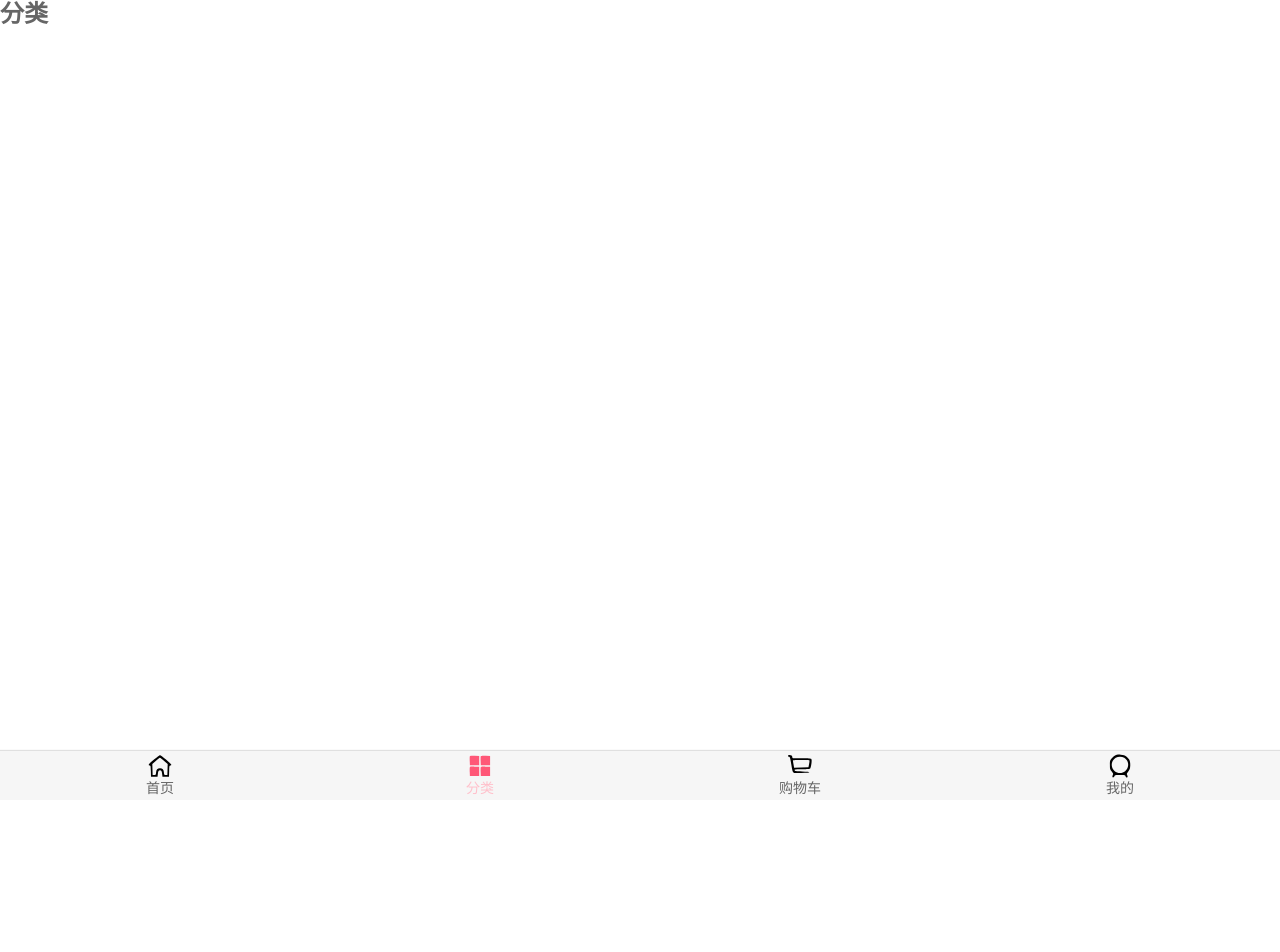
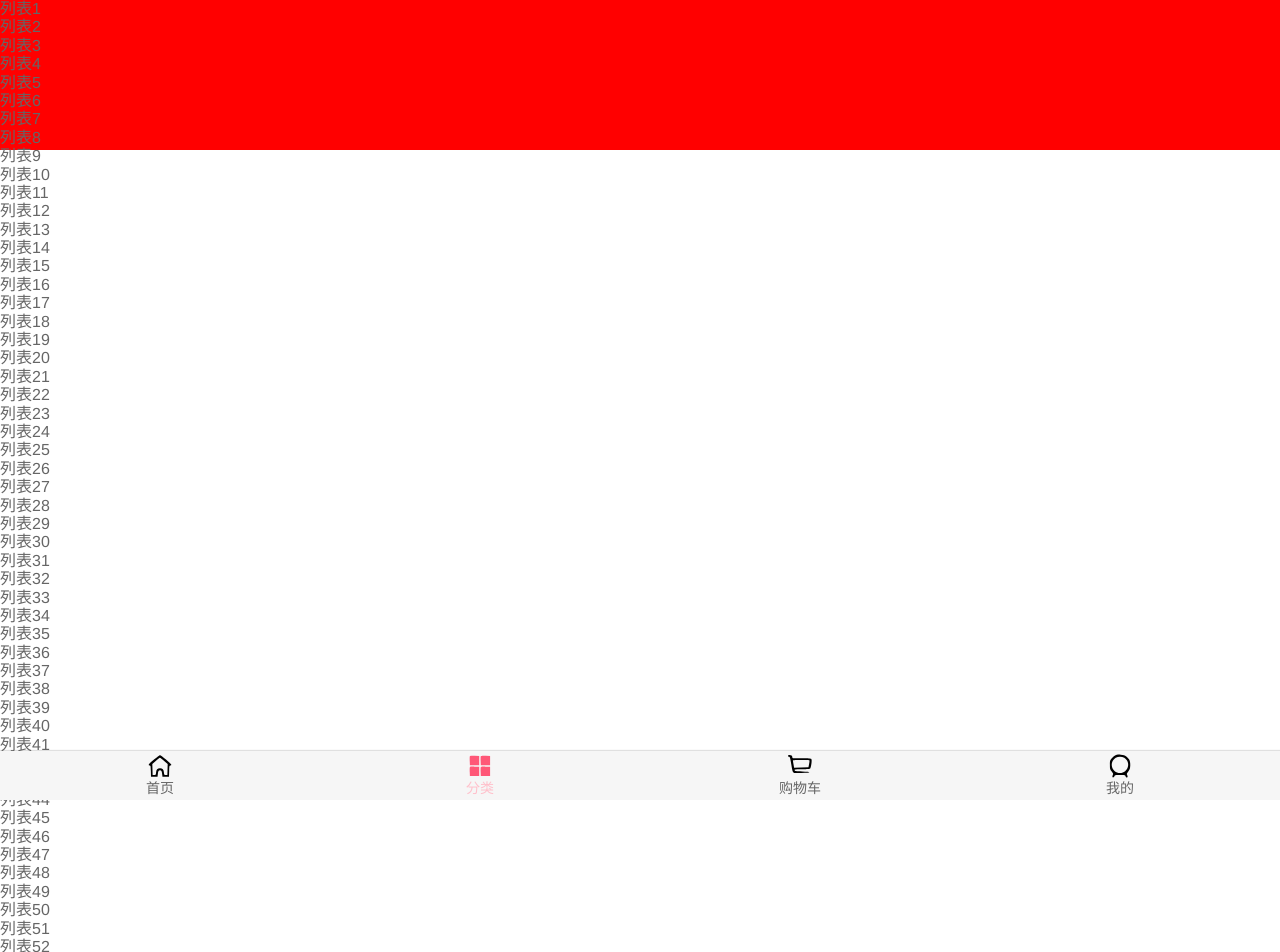
Before and after one commit to wuyuzhen11/supermall, a Vue app: page /category in a window 1280 px wide. Shown: the top 952 px of the page. Before the commit the page ends 800 px from the top, so only its background shows below. Built offline with nearby package versions, Linux system fonts and the light colour scheme.

Commit message:
上拉加载

```diff
--- a/package.json
+++ b/package.json
@@ -9,6 +9,7 @@
   },
   "dependencies": {
     "axios": "^0.23.0",
+    "better-scroll": "^2.4.2",
     "core-js": "^3.6.5",
     "vue": "^2.6.11",
     "vue-router": "^3.5.2"
--- /dev/null
+++ b/src/common/utils.js
@@ -0,0 +1,10 @@
+//防抖动函数
+export function debounce(func,delay){
+  let timer = null
+  return function (...args){
+    if (timer) clearTimeout(timer)
+    timer = setTimeout(()=>{
+      func.apply(this,args);
+    },delay)
+  }
+}
--- /dev/null
+++ b/src/components/common/scroll/Scroll.vue
@@ -0,0 +1,79 @@
+<template>
+  <div ref="wrapper" class="wrapper" >
+    <div class="content">
+      <slot></slot>
+    </div>
+
+  </div>
+
+</template>
+
+<script>
+  import BScroll from "better-scroll";
+  import ObserveDOM from '@better-scroll/observe-dom'
+
+  BScroll.use(ObserveDOM)
+  export default {
+    name: "Scroll",
+    props:{
+      probeType:{
+        type:Number,
+        default:0
+      },
+      pullUpLoad:{
+        type:Boolean,
+        default: false
+      }
+    },
+    data(){
+      return {
+        scroll:null
+      }
+    },
+    mounted() {
+      //创建对象
+      this.scroll=new BScroll(this.$refs.wrapper,{
+        observeDOM:true,
+        click:true,
+        probeType: this.probeType,
+        pullUpLoad: this.pullUpLoad
+      })
+
+      this.scroll.scrollTo(0,0)
+      //监听滚动的位置
+      if (this.probeType===2||this.probeType===3){
+        this.scroll.on('scroll',(position)=>{
+          // console.log(position);
+          this.$emit('scroll',position)
+        })
+      }
+      //上拉监听事件
+      if (this.pullUpLoad){
+        this.scroll.on('pullingUp',()=>{
+          this.$emit('pullingUp')
+        })
+      }
+    },
+    methods:{
+      scrollTo(x,y,time=300){
+        this.scroll && this.scroll.scrollTo() && this.scroll.scrollTo(x,y,time)
+      },
+      finishPullUp(){
+        this.scroll && this.scroll.finishPullUp() && this.scroll.finishPullUp();
+      },
+      refresh(){
+        console.log("----------");
+        this.scroll && this.scroll.refresh() && this.scroll.refresh()
+      }
+    }
+  }
+</script>
+
+<style scoped>
+  .wrapper{
+    position: absolute;
+    left: 0;
+    top: 0;
+    overflow: hidden;
+  }
+</style>
--- /dev/null
+++ b/src/components/content/backTop/BackTop.vue
@@ -0,0 +1,25 @@
+<template>
+  <div class="back-top">
+    <img src="~assets/img/common/top.png" alt="">
+  </div>
+</template>
+
+<script>
+export default {
+  name: "BackTop",
+  methods:{
+  }
+}
+</script>
+
+<style scoped>
+  .back-top{
+    position: fixed;
+    right: 8px;
+    bottom: 55px;
+  }
+  .back-top img{
+    width: 43px;
+    height: 43px;
+  }
+</style>
--- a/src/components/content/goods/GoodsList.vue
+++ b/src/components/content/goods/GoodsList.vue
@@ -1,6 +1,6 @@
 <template>
   <div class="goods">
-    <goods-list-item v-for="item in goods" :key="item" :goods-item="item"></goods-list-item>
+    <goods-list-item v-for="(item,index) in goods" :key="index" :goods-item="item"></goods-list-item>
   </div>
 </template>
 
--- a/src/components/content/goods/GoodsListItem.vue
+++ b/src/components/content/goods/GoodsListItem.vue
@@ -1,6 +1,6 @@
 <template>
   <div class="goods-item">
-    <img :src="goodsItem.show.img" alt="">
+    <img :src="goodsItem.show.img" alt="" @load="imageLoad">
     <div class="goods-info">
       <p>{{goodsItem.title}}</p>
       <span class="price">{{goodsItem.price}}</span>
@@ -18,6 +18,11 @@ export default {
       default() {
         return {};
       }
+    }
+  },
+  methods:{
+    imageLoad(){
+      this.$bus.$emit('itemImageLoad')
     }
   }
 }
--- a/src/main.js
+++ b/src/main.js
@@ -3,6 +3,7 @@ import App from './App.vue'
 import router from "./router";
 
 Vue.config.productionTip = false
+Vue.prototype.$bus= new Vue()
 
 new Vue({
   render: h => h(App),
--- a/src/views/category/Category.vue
+++ b/src/views/category/Category.vue
@@ -1,13 +1,141 @@
 <template>
-  <h2>分类</h2>
+  <div class="wrapper">
+    <ul class="content">
+      <li>列表1</li>
+      <li>列表2</li>
+      <li>列表3</li>
+      <li>列表4</li>
+      <li>列表5</li>
+      <li>列表6</li>
+      <li>列表7</li>
+      <li>列表8</li>
+      <li>列表9</li>
+      <li>列表10</li>
+      <li>列表11</li>
+      <li>列表12</li>
+      <li>列表13</li>
+      <li>列表14</li>
+      <li>列表15</li>
+      <li>列表16</li>
+      <li>列表17</li>
+      <li>列表18</li>
+      <li>列表19</li>
+      <li>列表20</li>
+      <li>列表21</li>
+      <li>列表22</li>
+      <li>列表23</li>
+      <li>列表24</li>
+      <li>列表25</li>
+      <li>列表26</li>
+      <li>列表27</li>
+      <li>列表28</li>
+      <li>列表29</li>
+      <li>列表30</li>
+      <li>列表31</li>
+      <li>列表32</li>
+      <li>列表33</li>
+      <li>列表34</li>
+      <li>列表35</li>
+      <li>列表36</li>
+      <li>列表37</li>
+      <li>列表38</li>
+      <li>列表39</li>
+      <li>列表40</li>
+      <li>列表41</li>
+      <li>列表42</li>
+      <li>列表43</li>
+      <li>列表44</li>
+      <li>列表45</li>
+      <li>列表46</li>
+      <li>列表47</li>
+      <li>列表48</li>
+      <li>列表49</li>
+      <li>列表50</li>
+      <li>列表51</li>
+      <li>列表52</li>
+      <li>列表53</li>
+      <li>列表54</li>
+      <li>列表55</li>
+      <li>列表56</li>
+      <li>列表57</li>
+      <li>列表58</li>
+      <li>列表59</li>
+      <li>列表60</li>
+      <li>列表61</li>
+      <li>列表62</li>
+      <li>列表63</li>
+      <li>列表64</li>
+      <li>列表65</li>
+      <li>列表66</li>
+      <li>列表67</li>
+      <li>列表68</li>
+      <li>列表69</li>
+      <li>列表70</li>
+      <li>列表71</li>
+      <li>列表72</li>
+      <li>列表73</li>
+      <li>列表74</li>
+      <li>列表75</li>
+      <li>列表76</li>
+      <li>列表77</li>
+      <li>列表78</li>
+      <li>列表79</li>
+      <li>列表80</li>
+      <li>列表81</li>
+      <li>列表82</li>
+      <li>列表83</li>
+      <li>列表84</li>
+      <li>列表85</li>
+      <li>列表86</li>
+      <li>列表87</li>
+      <li>列表88</li>
+      <li>列表89</li>
+      <li>列表90</li>
+      <li>列表91</li>
+      <li>列表92</li>
+      <li>列表93</li>
+      <li>列表94</li>
+      <li>列表95</li>
+      <li>列表96</li>
+      <li>列表97</li>
+      <li>列表98</li>
+      <li>列表99</li>
+      <li>列表100</li>
+    </ul>
+  </div>
+
 </template>
 
 <script>
+  import BScroll from 'better-scroll'
+
   export default {
-    name: "Category"
+    name: "Category",
+    data(){
+      return{
+        scroll:null
+      }
+    },
+    mounted() {
+      this.scroll = new BScroll(document.querySelector('.wrapper'),{
+        probeType:3,
+        pullUpLoad:true
+      })
+
+      this.scroll.on('scroll',(position)=>{
+        console.log(position);
+      })
+
+      this.scroll.on('pullingUp',()=>{
+
+      })
+    }
   }
 </script>
 
 <style scoped>
-
+  .wrapper{
+    height: 150px;
+    background-color: red;
+  }
 </style>
--- a/src/views/home/Home.vue
+++ b/src/views/home/Home.vue
@@ -3,6 +3,13 @@
     <nav-bar class="home-nav">
       <div slot="center">购物车</div>
     </nav-bar>
+    <scroll class="homeBsContent"
+            ref="scroll"
+            :probe-type="3"
+            @scroll="contentScroll"
+            :pull-up-load="true"
+            @pullingUp="loadMore"
+    >
       <home-swiper :banners="banners"/>
       <recommend-view :recommends="recommends"/>
       <feature-view :goods="goods.pop.list"/>
@@ -11,6 +18,8 @@
                    @tabClick="tabClick"
       />
       <goods-list :goods="goods[currentType].list"/>
+    </scroll>
+    <back-top @click.native="backClick" v-show="isShowBackTop"/>
   </div>
 </template>
 
@@ -22,8 +31,11 @@
   import NavBar from "components/common/navbar/NavBar";
   import TabControl from "components/content/tabControl/TabControl";
   import GoodsList from "components/content/goods/GoodsList";
+  import Scroll from "components/common/scroll/Scroll";
+  import BackTop from "components/content/backTop/BackTop";
 
   import {getHomeMultidata,getHomeGoods} from "network/home";
+  import {debounce} from "common/utils";
   export default {
     name: "Home",
     components:{
@@ -32,7 +44,9 @@
       RecommendView,
       FeatureView,
       TabControl,
-      GoodsList
+      GoodsList,
+      Scroll,
+      BackTop
     },
     data(){
       return{
@@ -43,7 +57,8 @@
           'new':{page:0,list:[]},
           'sell':{page:0,list:[]},
         },
-        currentType:'pop'
+        currentType:'pop',
+        isShowBackTop:false
       }
     },
     created() {
@@ -57,6 +72,11 @@
       this.getHomeGoods('pop')
       this.getHomeGoods('new')
       this.getHomeGoods('sell')
+      //监听item中图片加载完成
+      /*this.$bus.$on('itemImageLoad',()=>{
+        this.$refs.scroll && this.$refs.scroll.refresh()
+      })*/
+
     },
     methods:{
       /**
@@ -75,6 +95,16 @@
             break
         }
       },
+      backClick(){
+        this.$refs.scroll.scrollTo(0,0)
+      },
+      contentScroll(position){
+        this.isShowBackTop=(-position.y>1000)?true:false
+      },
+      loadMore(){
+        this.getHomeGoods(this.currentType)
+      },
+
       /**
        * 网络请求
        * @param type
@@ -86,6 +116,15 @@
           this.goods[type].page+=1
         })
       }
+    },
+    mounted() {
+      //防抖动
+      if (this.$refs.scroll){
+        const refresh = debounce(this.$refs.scroll.refresh,500)
+        this.$bus.$on('itemImageLoad',()=>{
+          refresh()
+        })
+      }
     }
   }
 </script>
@@ -93,6 +132,8 @@
 <style scoped>
   #home{
     padding-top: 44px;
+    height: 100vh;
+    position: relative;
   }
   .home-nav{
     background-color: var(--color-tint);
@@ -108,4 +149,16 @@
     top: 44px;
     z-index: 9;
   }
+  /*.content{
+    height: 300px;
+  }*/
+  .homeBsContent{
+    /*height: calc(100% - 93px);*/
+    overflow: hidden;
+    position: absolute;
+    top: 44px;
+    bottom: 49px;
+    left: 0;
+    right: 0;
+  }
 </style>
--- a/src/views/home/childComps/HomeSwiper.vue
+++ b/src/views/home/childComps/HomeSwiper.vue
@@ -1,6 +1,6 @@
 <template>
   <swiper>
-    <swiper-item v-for="item in banners" :key="item">
+    <swiper-item v-for="item in banners" :key="item.link">
       <a :href="item.link">
         <img :src="item.image">
       </a>
@@ -23,6 +23,9 @@ export default {
         return []
       }
     }
+  },
+  mounted() {
+    console.log(this.banners);
   }
 }
 </script>
--- a/src/views/home/childComps/RecommendView.vue
+++ b/src/views/home/childComps/RecommendView.vue
@@ -1,6 +1,6 @@
 <template>
   <div class="recommend">
-    <div class="recommend-item" v-for="item in recommends" :key="item">
+    <div class="recommend-item" v-for="item in recommends" :key="item.link">
       <a :href="item.link">
         <img :src="item.image">
         <div>{{item.title}}</div>
```
Also changed, not shown: 1 other file (tests, documents, lock files or other folders). Lines whose indentation alone changed are shown as unchanged.
